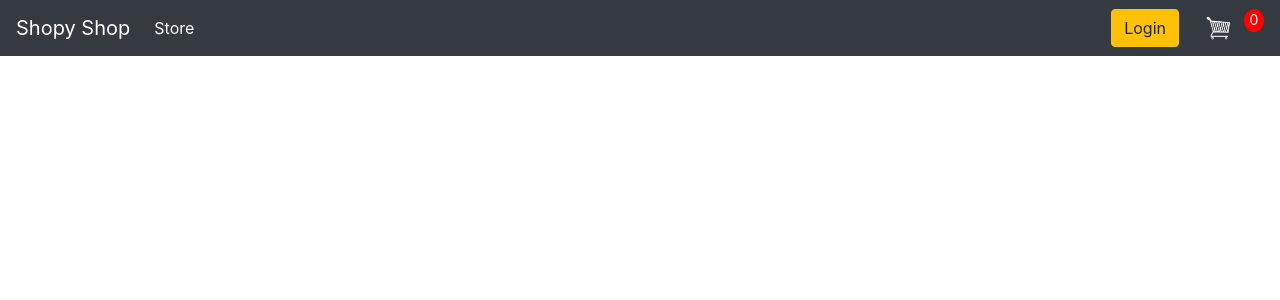
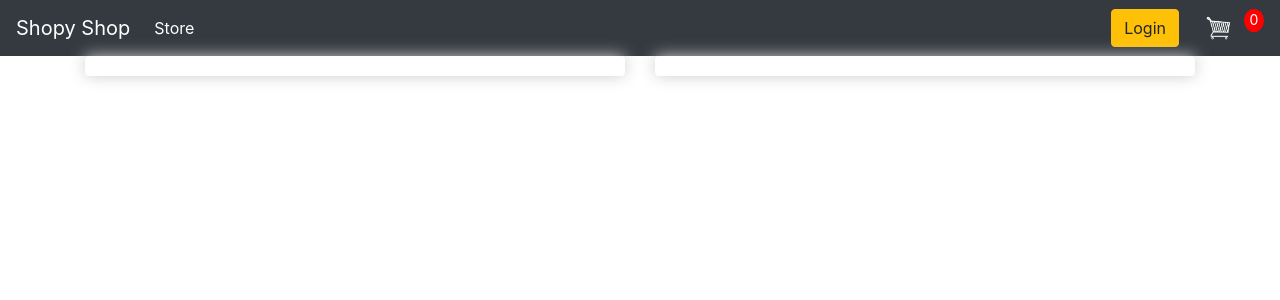
Before and after one commit to Memory-Wabwile/Shopy-Shop, a Django app: template store/templates/store/checkout.html in a window 1280 px wide. Shown: the top 300 px of the page. Run offline with Django 4.2, Linux system fonts and the light colour scheme; the template is opened without the code that fills it, so the values that code supplies are empty; some libraries are stand-ins or nearby versions.

Commit message:
update checkout

```diff
--- a/static/css/main.css
+++ b/static/css/main.css
@@ -56,11 +56,10 @@
     display: inline-block;
     font-weight: 700;
     padding-right: 10px;
-    width: 24px;
+
 }
 .change-quantity{
     width: 12px;
-    height: 12px;
     cursor: pointer;
     display: block;
 }
--- a/store/templates/store/cart.html
+++ b/store/templates/store/cart.html
@@ -43,7 +43,7 @@
                 <div style="flex: 1;">
                     <p class="quantity">2</p>
                     <div class="quantity">
-
+                        <img  class="change-quantity" src="{% static 'images/aroww-up.png' %}" alt="">
                         <img class="change-quantity" src="{% static 'images/arroww-down.png' %}" alt="">
                     </div>
                 </div>
--- a/store/templates/store/checkout.html
+++ b/store/templates/store/checkout.html
@@ -1,5 +1,17 @@
 {% extends 'store/main.html' %}
 {% load static %}
 {% block content %}
-    {{message}}
+    <div class="row">
+        <div class="col-lg-6">
+            <div class="box-element" id="form-wrapper" >
+
+            </div>
+        </div>
+
+        <div class="col-lg-6">
+            <div class="box-element">
+
+            </div>
+        </div>
+    </div>
 {% endblock content %}
```
